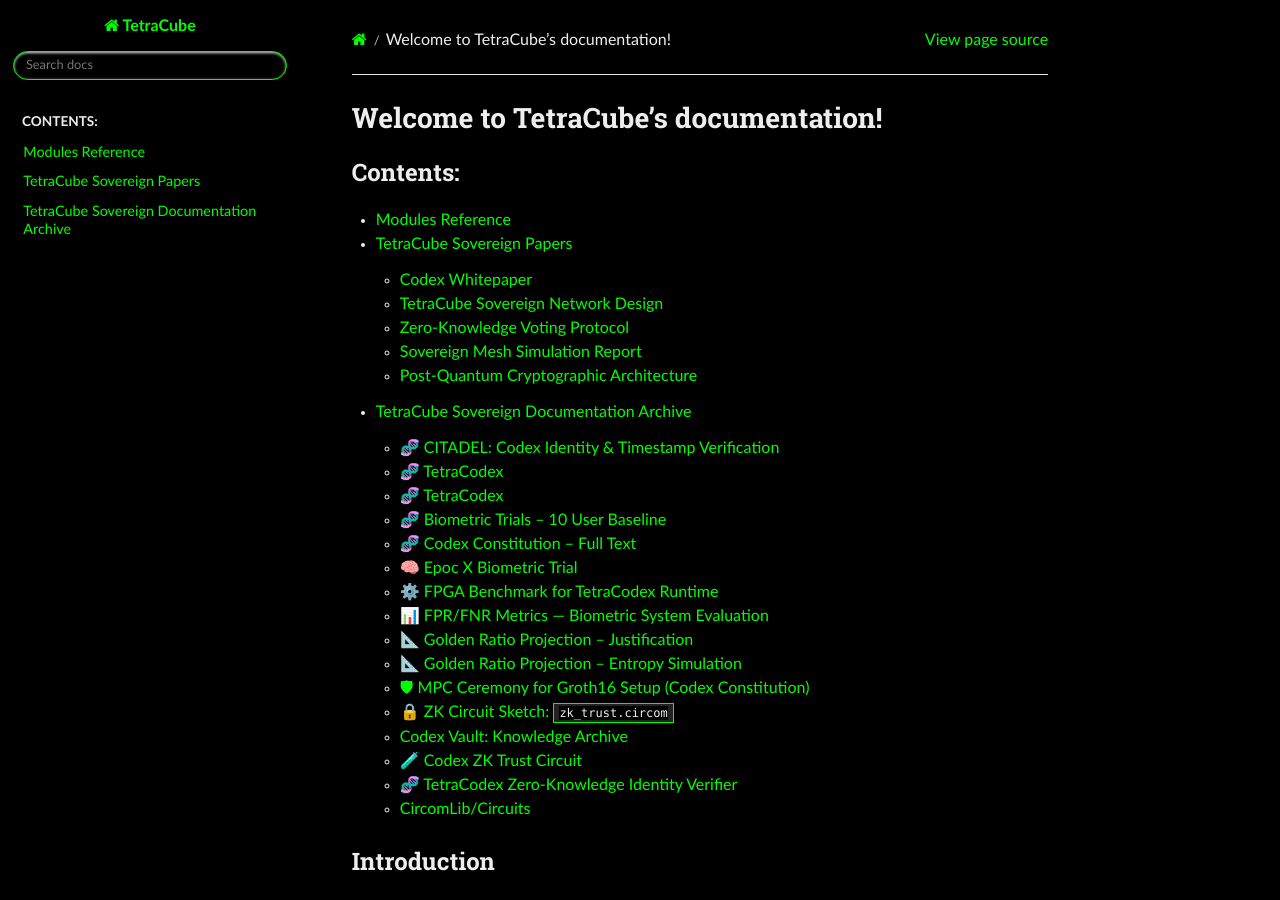
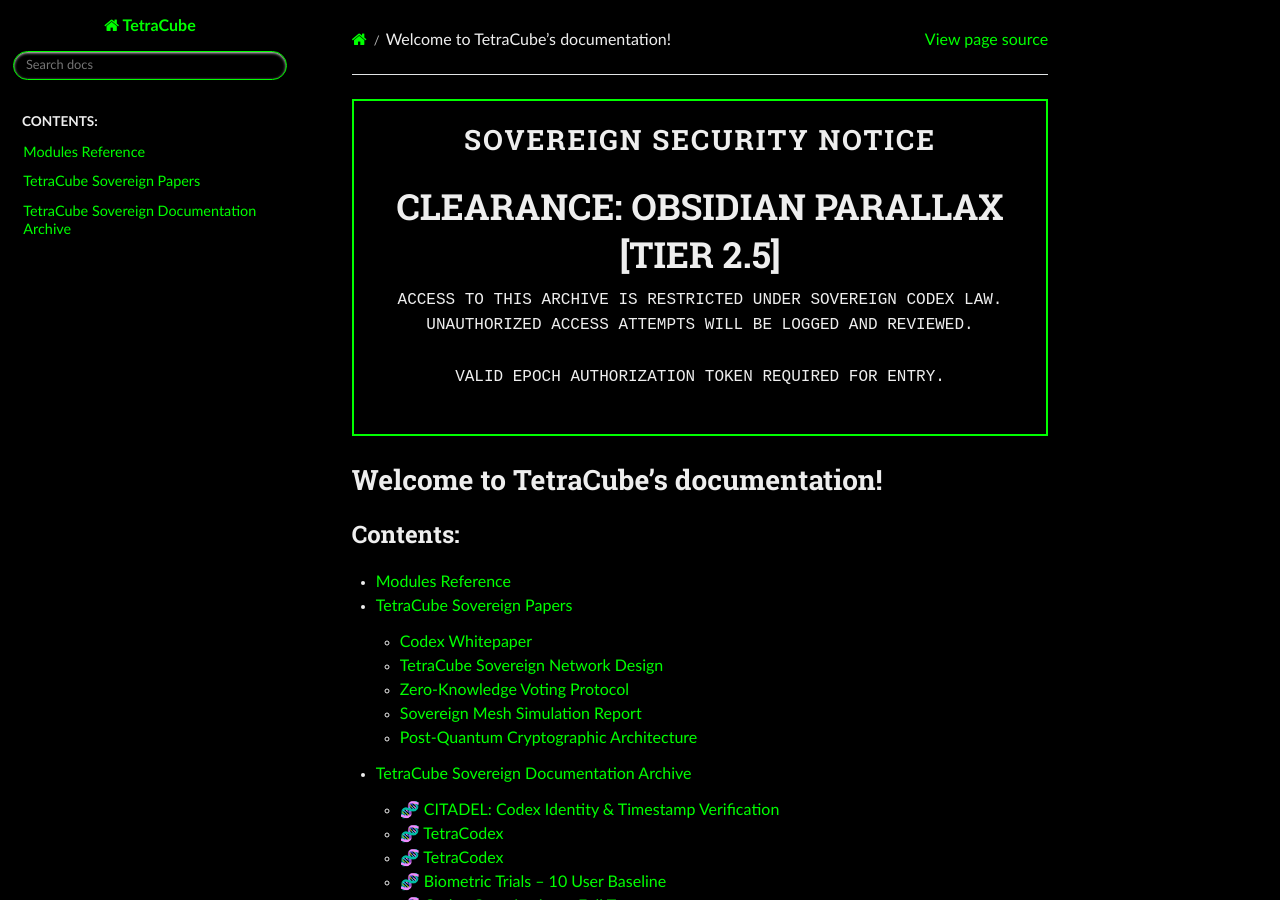
Before and after one commit to Abraxas618/TetraCube, a Sphinx documentation site: the page built from docs/index.rst, in a window 1280 px wide and 900 px high. Built offline with Sphinx 7.4.7 and the Read the Docs theme 3.1.0, drawn with Linux system fonts in a browser that asks for light colours; pages that are not in the unit, such as notebooks, are missing from menus; some of the changed text lies outside the part shown.

Commit message:
Update index.rst

```diff
--- a/docs/index.rst
+++ b/docs/index.rst
@@ -1,3 +1,14 @@
+.. raw:: html
+
+    <div style="background-color: #000000; color: #00ff00; padding: 20px; text-align: center; font-family: monospace; border: 2px solid #00ff00; margin-bottom: 25px;">
+        <h2 style="margin-top: 0; font-size: 28px; letter-spacing: 2px;">SOVEREIGN SECURITY NOTICE</h2>
+        <h1 style="margin: 10px 0; font-size: 36px; font-weight: bold;">CLEARANCE: OBSIDIAN PARALLAX [TIER 2.5]</h1>
+        <p style="font-size: 16px; line-height: 1.6;">
+            ACCESS TO THIS ARCHIVE IS RESTRICTED UNDER SOVEREIGN CODEX LAW.<br>
+            UNAUTHORIZED ACCESS ATTEMPTS WILL BE LOGGED AND REVIEWED.<br><br>
+            VALID EPOCH AUTHORIZATION TOKEN REQUIRED FOR ENTRY.
+        </p>
+    </div>
 .. TetraCube documentation master file, created by ChatGPT.
 
 Welcome to TetraCube's documentation!
@@ -23,3 +34,9 @@ Modules
 - post_quantum_crypto.py: Post-quantum entropy-safe hashing utilities.
 - zk_pipeline.py: Zero-Knowledge circuit manager.
 - CodexAPI.py: REST API for sovereign credential deployment.
+
+.. raw:: html
+
+    <div style="background-color: #000000; color: #00ff00; text-align: center; font-family: monospace; font-size: 12px; padding: 10px; margin-top: 40px; border-top: 1px solid #00ff00;">
+        DOCUMENT MONITORED BY SOVEREIGN CODEX OVERSIGHT DIVISION - ACCESS AUTHORIZED BY EPOCH ORDER 7.3.1
+    </div>
```
